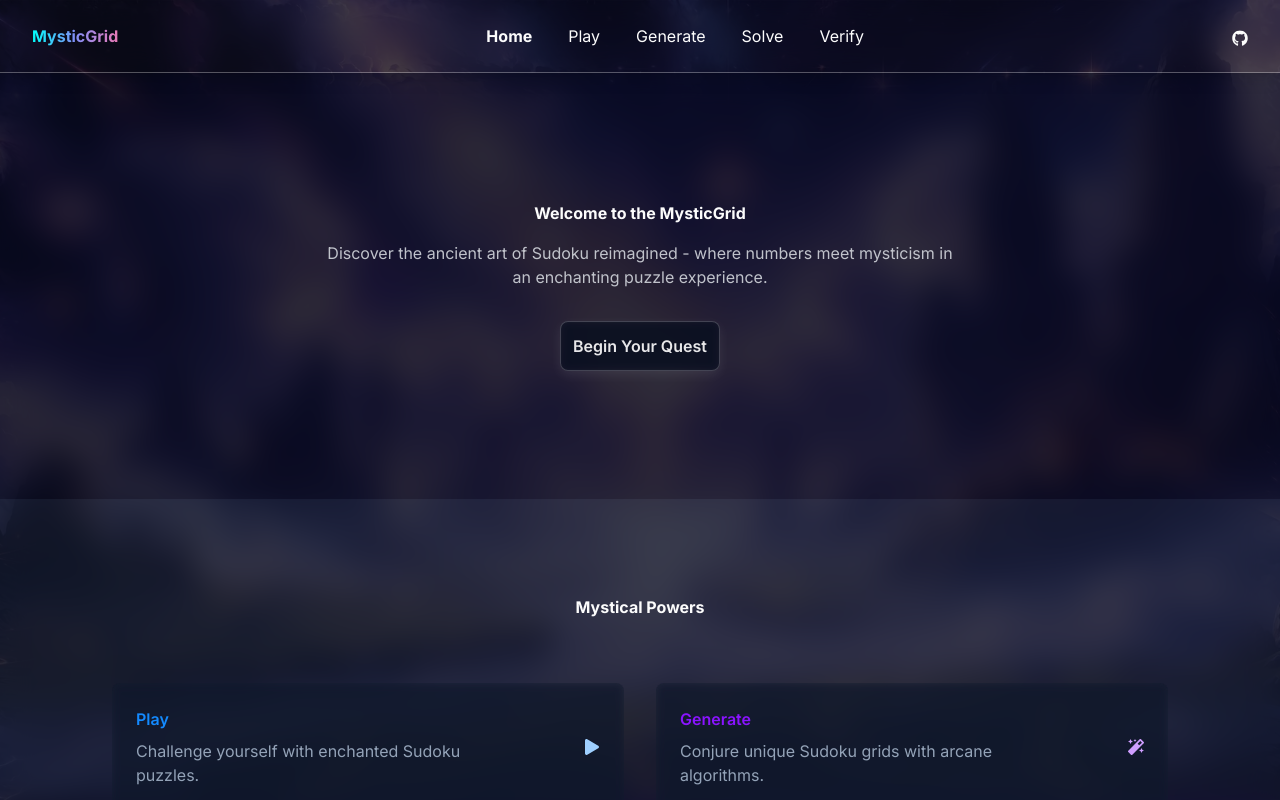
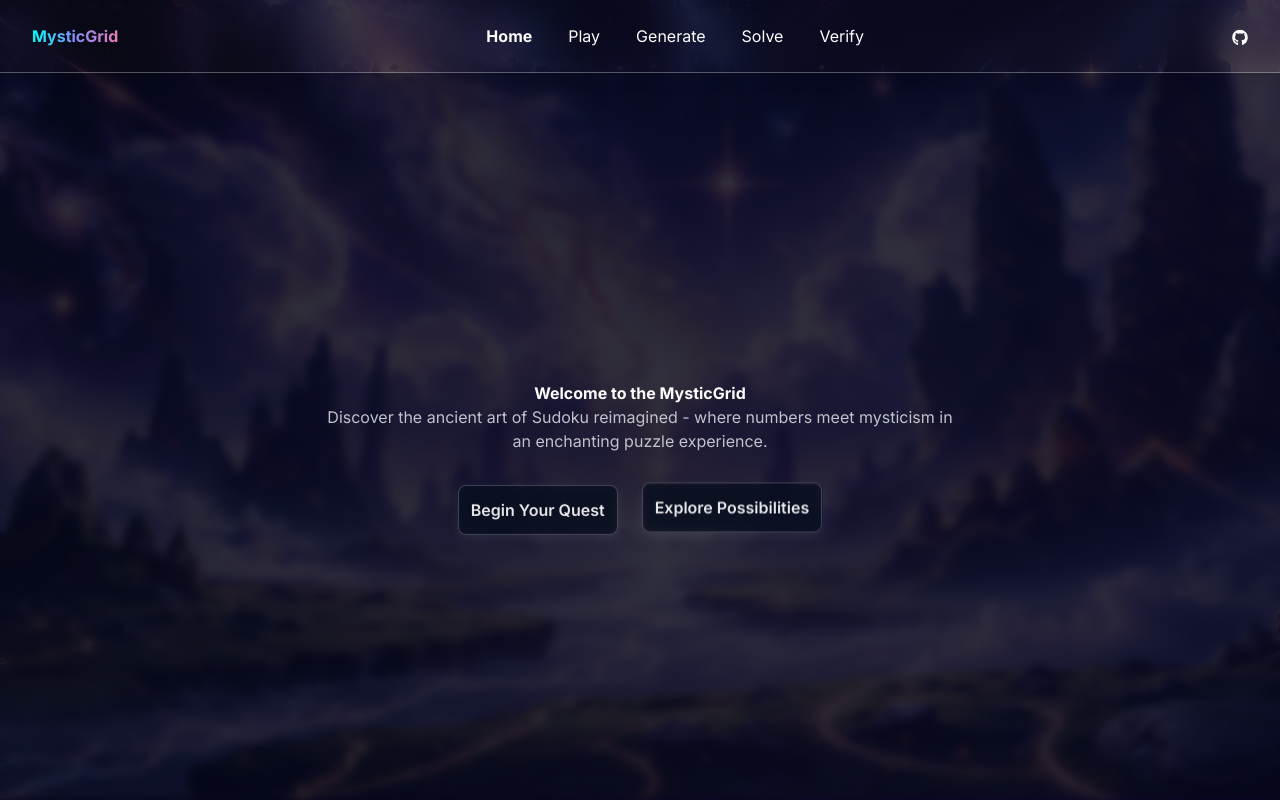
Before and after one commit to Neonsy/NextJS-MysticGrid, a Next.js app in the folder project/: page / in a window 1280 px wide. Shown: the top 800 px of the page. Built offline with nearby package versions, Linux system fonts and the light colour scheme; what fluid-tailwind would draw is missing.

Commit message:
Animated the hero section

```diff
--- a/project/src/app/_page/sections/hero/index.tsx
+++ b/project/src/app/_page/sections/hero/index.tsx
@@ -1,19 +1,103 @@
+'use client';
+
 import Link from 'next/link';
+import { motion } from 'motion/react';
 
 export default function Hero() {
     return (
-        <section className='flex flex-col items-center justify-center bg-slate-950/75 px-8 py-32 sm:px-16'>
+        <motion.section
+            initial={{ opacity: 0 }}
+            animate={{ opacity: 1 }}
+            transition={{ duration: 0.3 }}
+            className='flex min-h-[97dvh] flex-col items-center justify-center bg-slate-950/75 px-8 py-32 backdrop-blur-sm sm:px-16'>
             <div className='flex flex-col items-center justify-center'>
-                <h1 className='bg-clip-text text-center font-bold ~text-5xl/7xl'>Welcome to the MysticGrid</h1>
-                <p className='mt-4 max-w-2xl px-4 text-center text-gray-300/90 ~text-base/lg'>
+                <motion.h1
+                    initial={{ opacity: 0, y: 9 }}
+                    animate={{ opacity: 1, y: 0 }}
+                    transition={{
+                        duration: 0.15,
+                        delay: 0.2,
+                    }}
+                    className='bg-clip-text text-center font-bold ~text-5xl/8xl'>
+                    Welcome to the MysticGrid
+                </motion.h1>
+                <motion.p
+                    initial={{ opacity: 0 }}
+                    animate={{ opacity: 1 }}
+                    transition={{
+                        duration: 0.3,
+                        delay: 0.3,
+                    }}
+                    className='max-w-2xl px-4 text-center text-gray-300/90 ~text-base/xl ~mt-8/32'>
                     Discover the ancient art of Sudoku reimagined - where numbers meet mysticism in an enchanting puzzle experience.
-                </p>
+                </motion.p>
             </div>
-            <Link
-                href='/play'
-                className='mt-8 inline-block rounded-lg border border-white/20 bg-slate-900/40 p-3 font-semibold text-white/90 shadow-[0_4px_12px_rgba(255,255,255,0.08)] backdrop-blur-sm transition-all duration-300 ~text-base/lg hover:translate-y-[-2px] hover:border-white/30 hover:bg-slate-800/40 hover:shadow-[0_8px_24px_rgba(255,255,255,0.12)] focus:outline-none focus:ring-2 focus:ring-white/30 focus:ring-offset-2 focus:ring-offset-slate-950 active:translate-y-[1px]'>
-                Begin Your Quest
-            </Link>
-        </section>
+            <div className='flex flex-col ~mt-6/16 ~gap-8/16 items-center md:flex-row sm:gap-6'>
+                <motion.div
+                    initial={{ opacity: 0, scale: 0.95 }}
+                    animate={{
+                        opacity: 1,
+                        scale: 1,
+                        y: [0, -4, 0],
+                    }}
+                    whileHover={{
+                        scale: 1.05,
+                        y: -8,
+                    }}
+                    whileFocus={{
+                        scale: 1.05,
+                        y: -8,
+                    }}
+                    whileTap={{ scale: 0.95 }}
+                    transition={{
+                        opacity: { duration: 0.2, delay: 0.4 },
+                        scale: { duration: 0.2 },
+                        y: {
+                            duration: 3,
+                            repeat: Infinity,
+                            ease: 'easeInOut',
+                            delay: 0.5,
+                        },
+                    }}>
+                    <Link
+                        href='/play'
+                        className='group relative mt-8 inline-block overflow-hidden rounded-lg border border-white/20 bg-slate-900/40 p-3 font-semibold text-white/90 shadow-[0_4px_12px_rgba(255,255,255,0.08)] backdrop-blur-sm transition-all duration-300 ~text-base/lg before:absolute before:inset-0 before:-z-10 before:translate-y-[100%] before:bg-white/10 before:transition-transform before:duration-300 hover:border-white/30 hover:shadow-[0_8px_24px_rgba(255,255,255,0.12)] hover:before:translate-y-0 focus:outline-none focus:ring-2 focus:ring-white/30 focus:ring-offset-2 focus:ring-offset-slate-950 active:translate-y-[1px]'>
+                        Begin Your Quest
+                    </Link>
+                </motion.div>
+                <motion.div
+                    initial={{ opacity: 0, scale: 0.95 }}
+                    animate={{
+                        opacity: 1,
+                        scale: 1,
+                        y: [0, -4, 0],
+                    }}
+                    whileHover={{
+                        scale: 1.05,
+                        y: -8,
+                    }}
+                    whileFocus={{
+                        scale: 1.05,
+                        y: -8,
+                    }}
+                    whileTap={{ scale: 0.95 }}
+                    transition={{
+                        opacity: { duration: 0.2, delay: 0.5 },
+                        scale: { duration: 0.2 },
+                        y: {
+                            duration: 3,
+                            repeat: Infinity,
+                            ease: 'easeInOut',
+                            delay: 1.2,
+                        },
+                    }}>
+                    <Link
+                        href='#explore'
+                        className='group relative mt-8 inline-block overflow-hidden rounded-lg border border-white/20 bg-slate-900/40 p-3 font-semibold text-white/90 shadow-[0_4px_12px_rgba(255,255,255,0.08)] backdrop-blur-sm transition-all duration-300 ~text-base/lg before:absolute before:inset-0 before:-z-10 before:translate-y-[100%] before:bg-white/10 before:transition-transform before:duration-300 hover:border-white/30 hover:shadow-[0_8px_24px_rgba(255,255,255,0.12)] hover:before:translate-y-0 focus:outline-none focus:ring-2 focus:ring-white/30 focus:ring-offset-2 focus:ring-offset-slate-950 active:translate-y-[1px]'>
+                        Explore Possibilities
+                    </Link>
+                </motion.div>
+            </div>
+        </motion.section>
     );
 }
--- a/project/src/app/_page/sections/modes/index.tsx
+++ b/project/src/app/_page/sections/modes/index.tsx
@@ -2,7 +2,7 @@ import ModeCard from '@/app/_page/sections/modes/ModeCard';
 
 export default function Modes() {
     return (
-        <section>
+        <section className='backdrop-blur-sm'>
             <ModeCard
                 title='Play Mode'
                 description='Challenge yourself in our mystical Sudoku chambers, where puzzles of varying difficulties await. From gentle whispers to mind bending enigmas, test your skills and grow stronger with each solved grid.'
--- a/project/src/app/_page/sections/mysticalPowers/index.tsx
+++ b/project/src/app/_page/sections/mysticalPowers/index.tsx
@@ -30,7 +30,7 @@ export default function MysticalPowers() {
     ] as const;
 
     return (
-        <section className='bg-slate-900/75 py-16 sm:py-24'>
+        <section id='explore' className='backdrop-blur-sm bg-slate-900/75 py-16 sm:py-24'>
             <h2 className='mb-12 text-center font-bold ~text-5xl/7xl sm:mb-16'>Mystical Powers</h2>
             <div className='mx-auto grid max-w-6xl grid-cols-1 gap-6 px-8 sm:gap-8 sm:px-12 md:grid-cols-2'>
                 {features.map((feature) => (
--- a/project/src/app/_page/sections/technologies/index.tsx
+++ b/project/src/app/_page/sections/technologies/index.tsx
@@ -20,7 +20,7 @@ export default function Technologies() {
     ];
 
     return (
-        <section className='flex flex-col items-center justify-center gap-6 bg-slate-950/75 px-8 py-16 sm:gap-8 sm:px-16 sm:py-24'>
+        <section className='backdrop-blur-sm flex flex-col items-center justify-center gap-6 bg-slate-950/75 px-8 py-16 sm:gap-8 sm:px-16 sm:py-24'>
             <h2 className='text-center font-bold ~text-3xl/4xl'>Arcane Technologies</h2>
             <div className='mx-auto grid w-full max-w-[theme(screens.xs)] grid-cols-1 gap-3 sm:max-w-[theme(screens.sm)] sm:gap-4 md:max-w-[theme(screens.md)] md:grid-cols-2 lg:max-w-[theme(screens.lg)] lg:grid-cols-3 xl:max-w-[theme(screens.xl)] xl:grid-cols-4'>
                 {technologies.map((tech) => (
--- a/project/src/app/layout.tsx
+++ b/project/src/app/layout.tsx
@@ -55,7 +55,7 @@ export default function RootLayout({
     children: React.ReactNode;
 }>) {
     return (
-        <html lang='en'>
+        <html lang='en' className='scroll-smooth'>
             <body className={`${inter.className} bg-body-backdrop antialiased`}>
                 <div className='flex min-h-dvh flex-col'>
                     <Header />
--- a/project/src/app/page.tsx
+++ b/project/src/app/page.tsx
@@ -16,7 +16,7 @@ export const metadata: Metadata = {
 
 export default function Home() {
     return (
-        <Container className='backdrop-blur-lg'>
+        <Container>
             <Hero />
             <MysticalPowers />
             <Modes />
```
